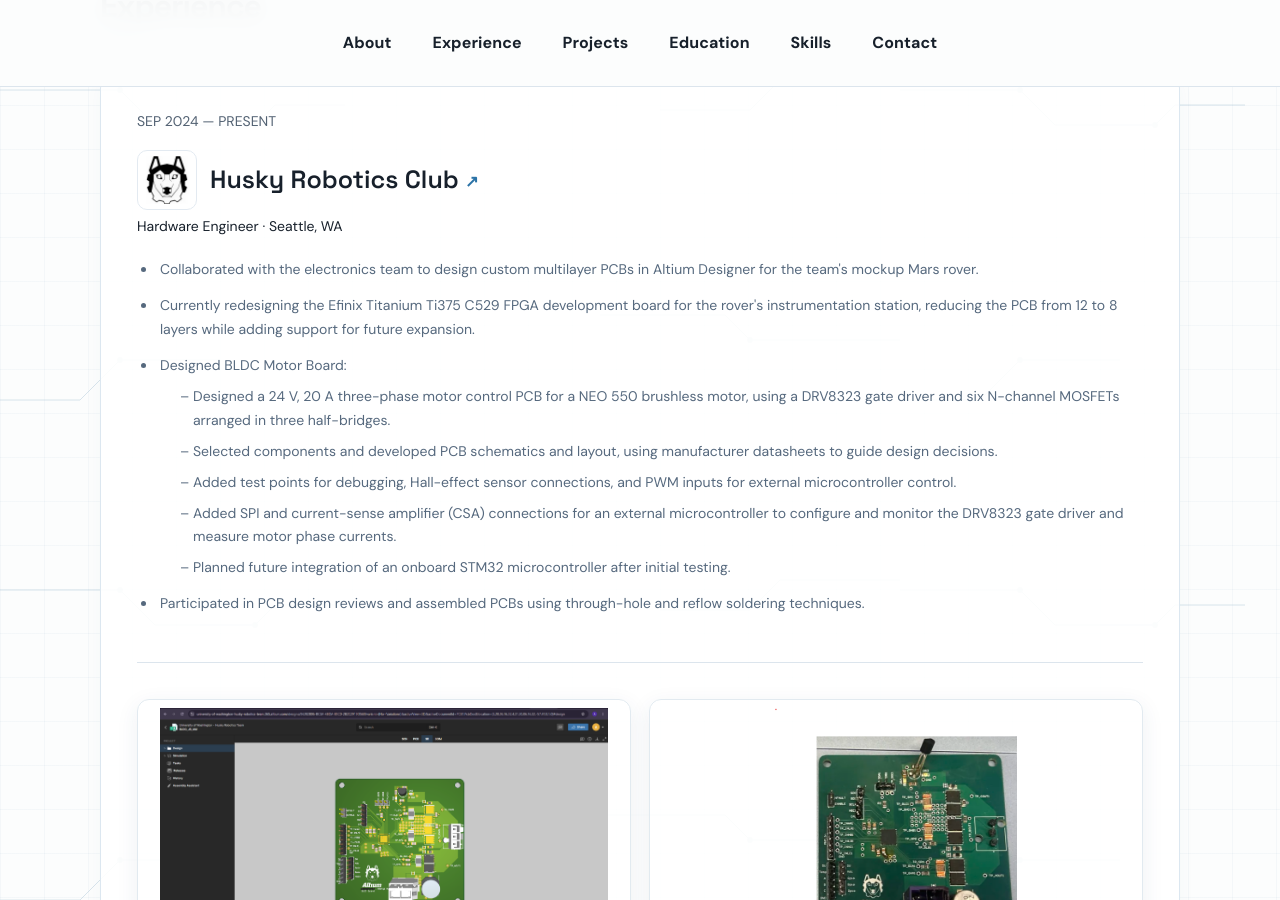
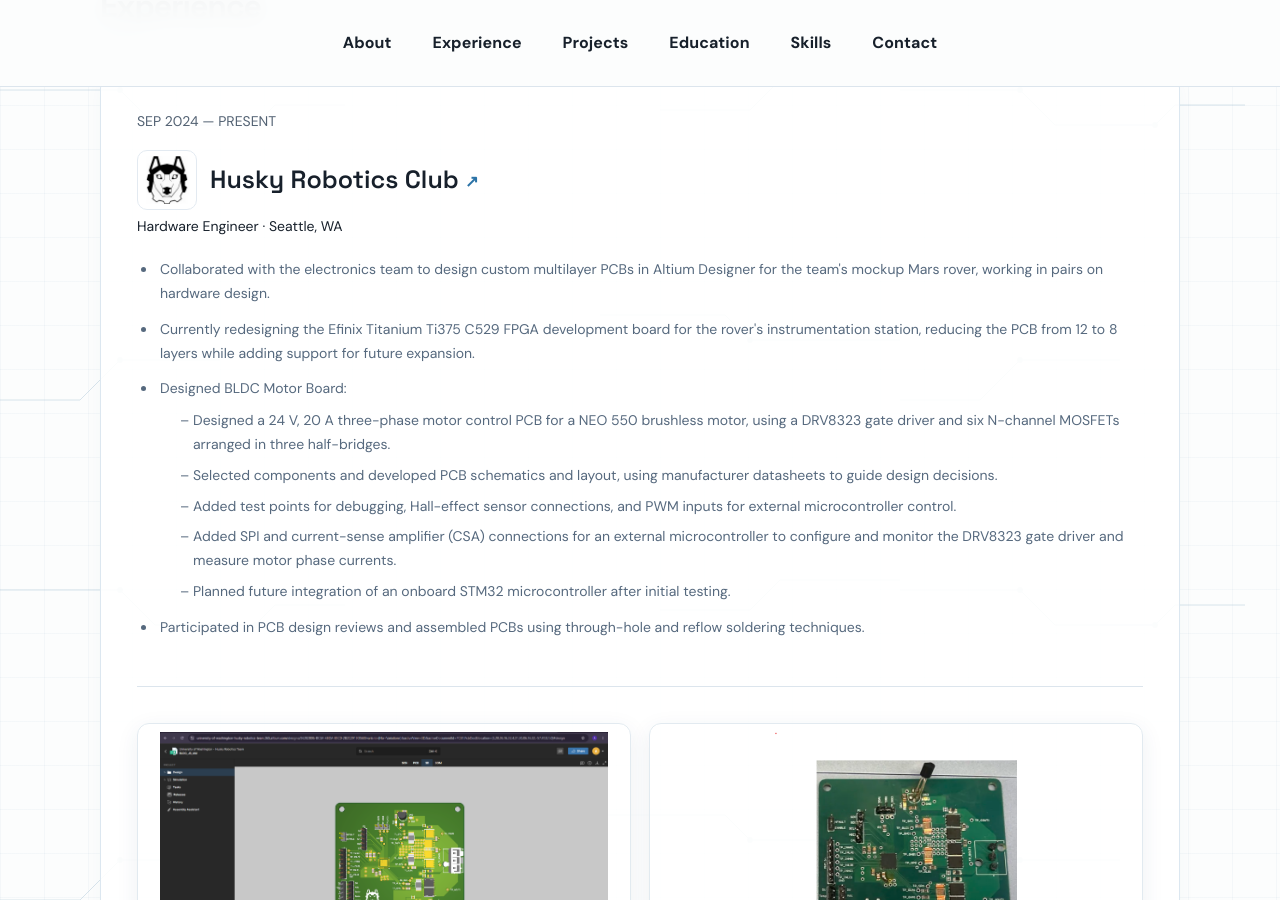
Before and after one commit to AdityaManivel/AdityaManivel.github.io, a Jekyll site: the page index.html, which Jekyll copies as it is, in a window 1280 px wide and 900 px high, scrolled down 1039 px. Built offline with Jekyll 4.4.1, drawn with Linux system fonts in a browser that asks for light colours.

Commit message:
Mention paired hardware design work in Husky Robotics

```diff
--- a/index.html
+++ b/index.html
@@ -69,7 +69,7 @@
         <div class="husky-heading"><img class="husky-club-logo" src="assets/husky_robotics_logo.jpg" alt="Husky Robotics Club logo" loading="lazy" /><h3><a class="experience-title-link" href="https://uwrobots.org/" target="_blank" rel="noopener noreferrer">Husky Robotics Club <span aria-hidden="true">↗</span></a></h3></div>
         <span>Hardware Engineer · Seattle, WA</span>
         <ul class="experience-bullets">
-          <li>Collaborated with the electronics team to design custom multilayer PCBs in Altium Designer for the team's mockup Mars rover.</li>
+          <li>Collaborated with the electronics team to design custom multilayer PCBs in Altium Designer for the team's mockup Mars rover, working in pairs on hardware design.</li>
           <li>Currently redesigning the Efinix Titanium Ti375 C529 FPGA development board for the rover's instrumentation station, reducing the PCB from 12 to 8 layers while adding support for future expansion.</li>
           <li>Designed BLDC Motor Board:
             <ul class="husky-motor-details">
```
